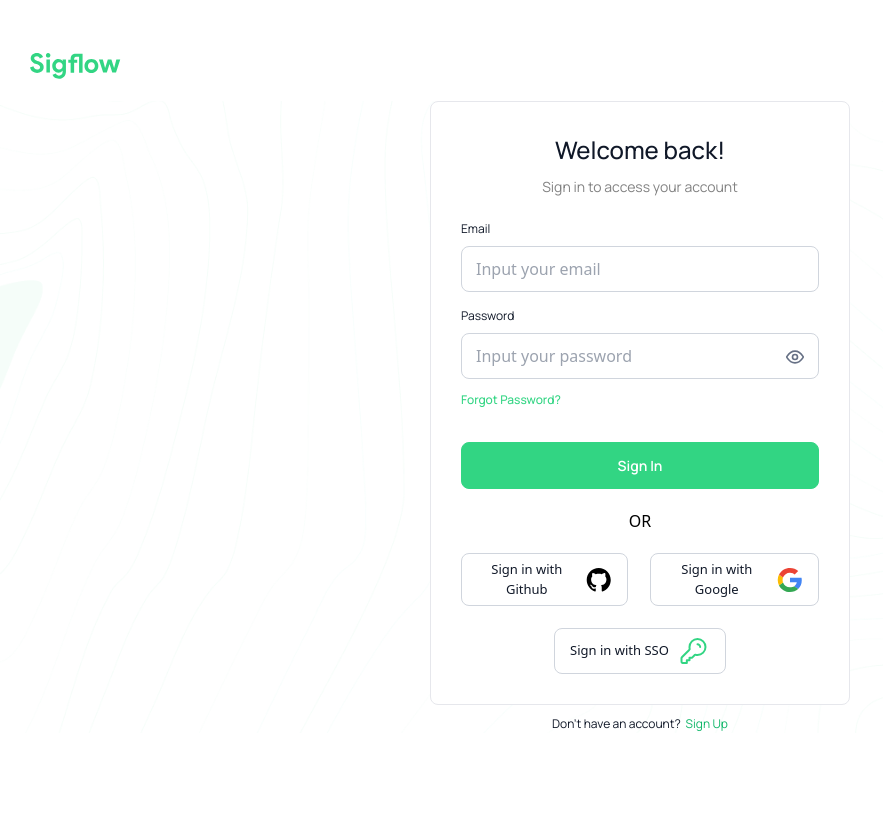
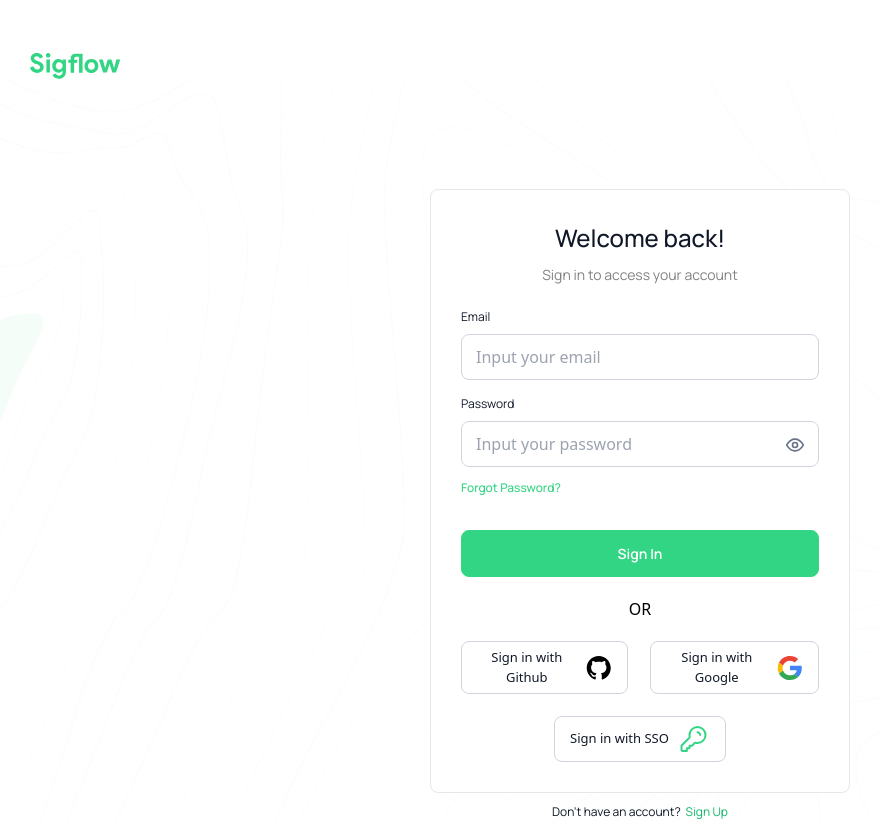
Before and after one commit to Johnnnex/test-app, a Next.js app: page /auth in a window 1280 px wide. Shown: the whole page, without its empty margins (0-883 px from the left). Before the commit the page ends 800 px from the top, so only its background shows below. Built offline with nearby package versions, Linux system fonts and the light colour scheme.

Commit message:
fixed nav issues

```diff
--- a/context/DataContext.js
+++ b/context/DataContext.js
@@ -3,7 +3,7 @@ const DataContext=createContext({})
 const {Provider}= DataContext
 
 const DataGet=({children})=>{
-    const [mode, setMode] = useState(true)
+    const [mode, setMode] = useState(false)
     return (
         <Provider value={{setMode, mode}}>
             {children}
--- /dev/null
+++ b/layout/DashboardNav.jsx
@@ -0,0 +1,11 @@
+import React from 'react'
+
+const DashboardNav = () => {
+  return (
+    <div>
+
+    </div>
+  )
+}
+
+export default DashboardNav
--- a/layout/Layout.jsx
+++ b/layout/Layout.jsx
@@ -1,11 +1,14 @@
 import React from 'react'
 import Nav from './Nav'
 import Footer from './Footer'
+import { useData } from "@/context/DataContext";
+import DashboardNav from './DashboardNav';
 
 const Layout = ({children}) => {
+  const {mode} = useData()
   return (
     <>
-        <Nav />
+        {mode ? <DashboardNav /> : <Nav /> }
         {children}
         <Footer />
     </>
--- a/pages/auth/index.jsx
+++ b/pages/auth/index.jsx
@@ -91,8 +91,8 @@ const Index = () => {
   return (
     <>
       <HeadComp title="Sigflow || Sign-In" />
-      <main className="bg-signin">
-        <form onSubmit={submitData} className="mb-[10px] mt-[22px] max-w-[420px] w-[50%] mx-auto border border-[#E6E7EC] p-[30px] rounded-[8px] bg-white">
+      <main className="bg-signin pt-[110px]">
+        <form onSubmit={submitData} className="mb-[10px] max-w-[420px] w-[50%] mx-auto border border-[#E6E7EC] p-[30px] rounded-[8px] bg-white">
           <h1 className="font-manrope mb-[8px] text-[#101828] text-[24px] font-[500] text-center">Welcome back!</h1>
           <p className="font-manrope text-[#828282] text-center mb-[20px] font-[400] text-[14px]">Sign in to access your account</p>
           <section className="mb-[12px]">
```
Also changed, not shown: layout/Nav.jsx (+1 -1 lines).
